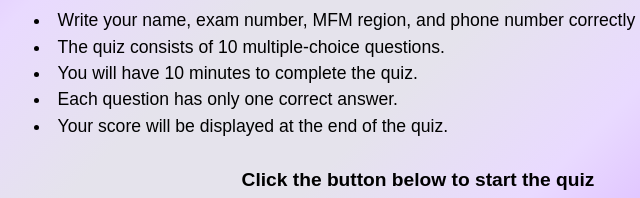
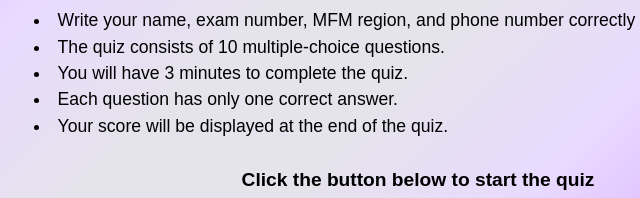
Before and after one commit to MFMYC-OLODO/Bible-Quiz, a plain HTML site: page index.html in a window 1280 px wide. Shown: the part 439-637 px from the top of the page, 222-862 px from the left. Drawn offline with Linux system fonts and the light colour scheme.

Commit message:
Update index.html

```diff
--- a/index.html
+++ b/index.html
@@ -37,7 +37,7 @@
           </li>
           <li>The quiz consists of 10 multiple-choice questions.</li>
           <li>
-            You will have <span class="notices">10 minutes</span> to complete
+            You will have <span class="notices">3 minutes</span> to complete
             the quiz.
           </li>
           <li>Each question has only one correct answer.</li>
```
